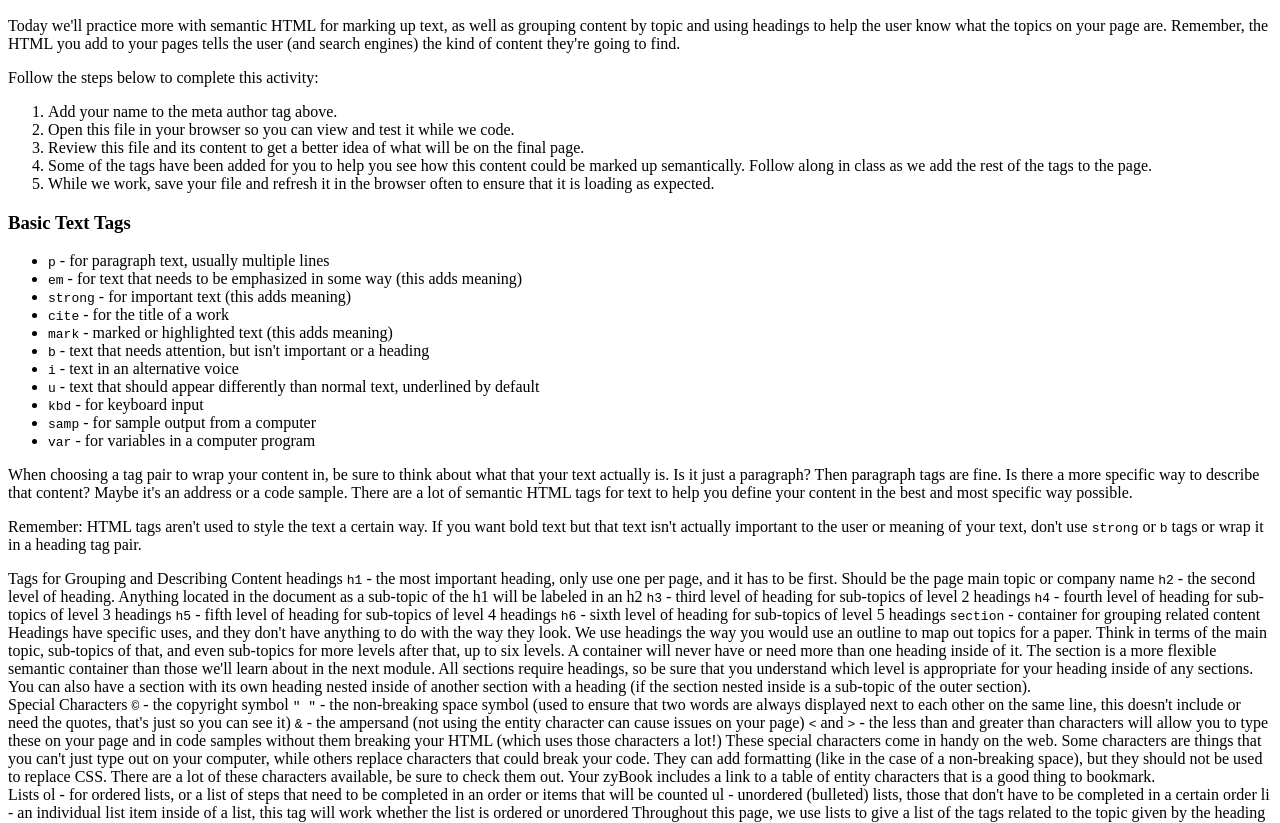
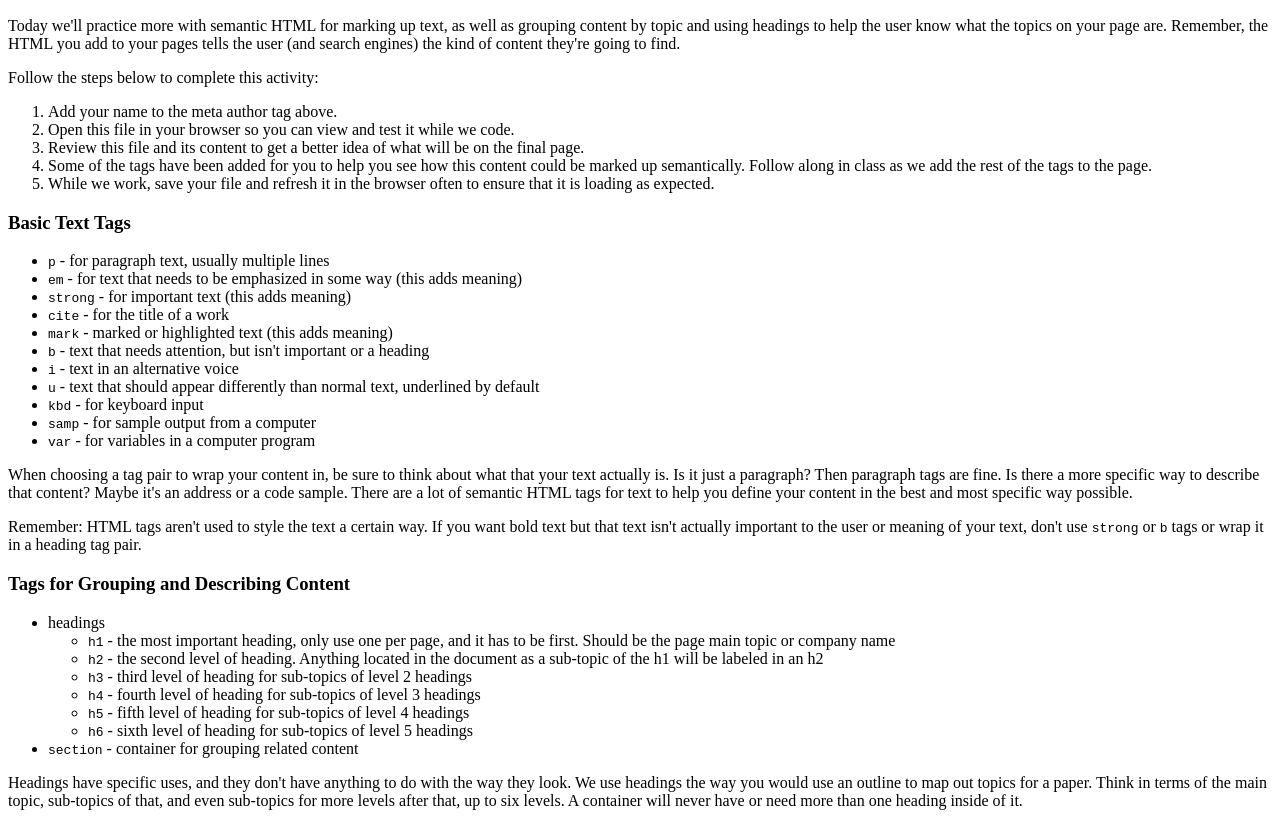
Before and after one commit to zjwebbASU/semantic-practice, a plain HTML site: page index.html in a window 1280 px wide. Shown: the part 110-933 px from the top of the page. Drawn offline with Linux system fonts and the light colour scheme.

Commit message:
Complete section in the main

```diff
--- a/index.html
+++ b/index.html
@@ -47,19 +47,27 @@
             </section>
 
             <section>
-                Tags for Grouping and Describing Content
-                headings
-                <code>h1</code> - the most important heading, only use one per page, and it has to be first. Should be the page main topic or company name
-                <code>h2</code> - the second level of heading. Anything located in the document as a sub-topic of the h1 will be labeled in an h2
-                <code>h3</code> - third level of heading for sub-topics of level 2 headings
-                <code>h4</code> - fourth level of heading for sub-topics of level 3 headings
-                <code>h5</code> - fifth level of heading for sub-topics of level 4 headings
-                <code>h6</code> - sixth level of heading for sub-topics of level 5 headings
+                <h3>Tags for Grouping and Describing Content</h3>
+                <ul>
+                    <li>headings
+                        <ul>
+                            <li><code>h1</code> - the most important heading, only use one per page, and it has to be first. Should be the page main topic or company name</li>
+                            <li><code>h2</code> - the second level of heading. Anything located in the document as a sub-topic of the h1 will be labeled in an h2</li>
+                            <li><code>h3</code> - third level of heading for sub-topics of level 2 headings</li>
+                            <li><code>h4</code> - fourth level of heading for sub-topics of level 3 headings</li>
+                            <li><code>h5</code> - fifth level of heading for sub-topics of level 4 headings</li>
+                            <li><code>h6</code> - sixth level of heading for sub-topics of level 5 headings</li>
+                        </ul>
+                    </li>
+                    <li><code>section</code> - container for grouping related content</li>
 
-                <code>section</code> - container for grouping related content
-
-                Headings have specific uses, and they don't have anything to do with the way they look. We use headings the way you would use an outline to map out topics for a paper. Think in terms of the main topic, sub-topics of that, and even sub-topics for more levels after that, up to six levels. A container will never have or need more than one heading inside of it.
-                The section is a more flexible semantic container than those we'll learn about in the next module. All sections require headings, so be sure that you understand which level is appropriate for your heading inside of any sections. You can also have a section with its own heading nested inside of another section with a heading (if the section nested inside is a sub-topic of the outer section).
+                </ul>
+                <p>
+                    Headings have specific uses, and they don't have anything to do with the way they look. We use headings the way you would use an outline to map out topics for a paper. Think in terms of the main topic, sub-topics of that, and even sub-topics for more levels after that, up to six levels. A container will never have or need more than one heading inside of it.
+                </p>
+                <p>
+                    The section is a more flexible semantic container than those we'll learn about in the next module. All sections require headings, so be sure that you understand which level is appropriate for your heading inside of any sections. You can also have a section with its own heading nested inside of another section with a heading (if the section nested inside is a sub-topic of the outer section).
+                </p>
             </section>
 
 
```
